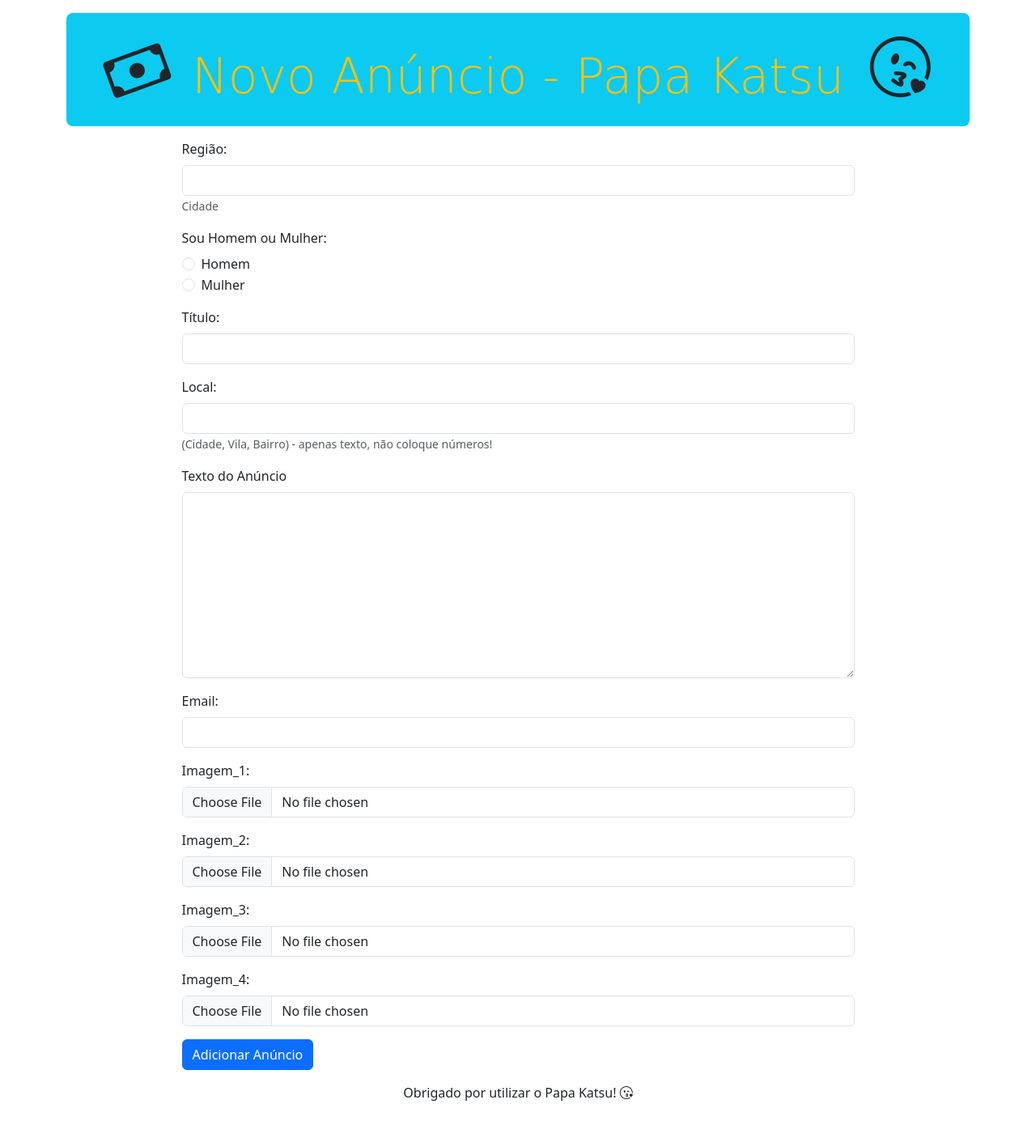
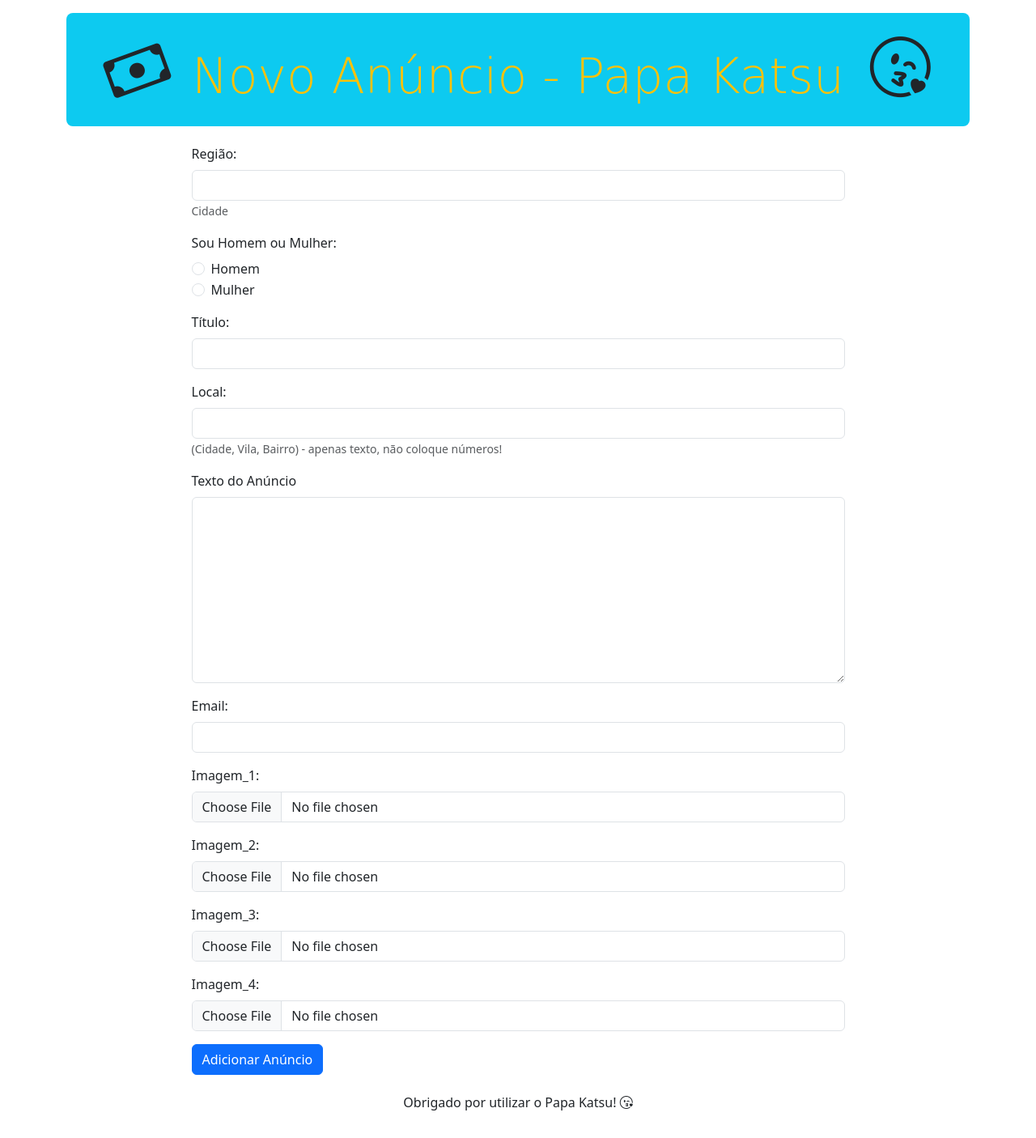
Before and after one commit to JoaoPedroMaFi/Papa, a Flask app: page /new_advertise in a window 1280 px wide. Shown: the whole page at 81% size. Before the commit the page ends 1360 px from the top, so only its background shows below. Run offline with Flask 3, Linux system fonts and the light colour scheme; some libraries are stand-ins or nearby versions; some web fonts are replaced.

Commit message:
new ideia

```diff
--- a/templates/add_advertise.html
+++ b/templates/add_advertise.html
@@ -14,7 +14,7 @@
 <div class="container">
     <div class="row d-flex justify-content-center">
         <div class="col-9">
-            <form action="{{url_for('new_advertise')}}" method="POST" enctype="multipart/form-data">
+            <form class="form-control border-0" action="{{url_for('new_advertise')}}" method="POST" enctype="multipart/form-data">
                 <div>
                     {{ render_form(form, form_type='horizontal') }}
 
```
